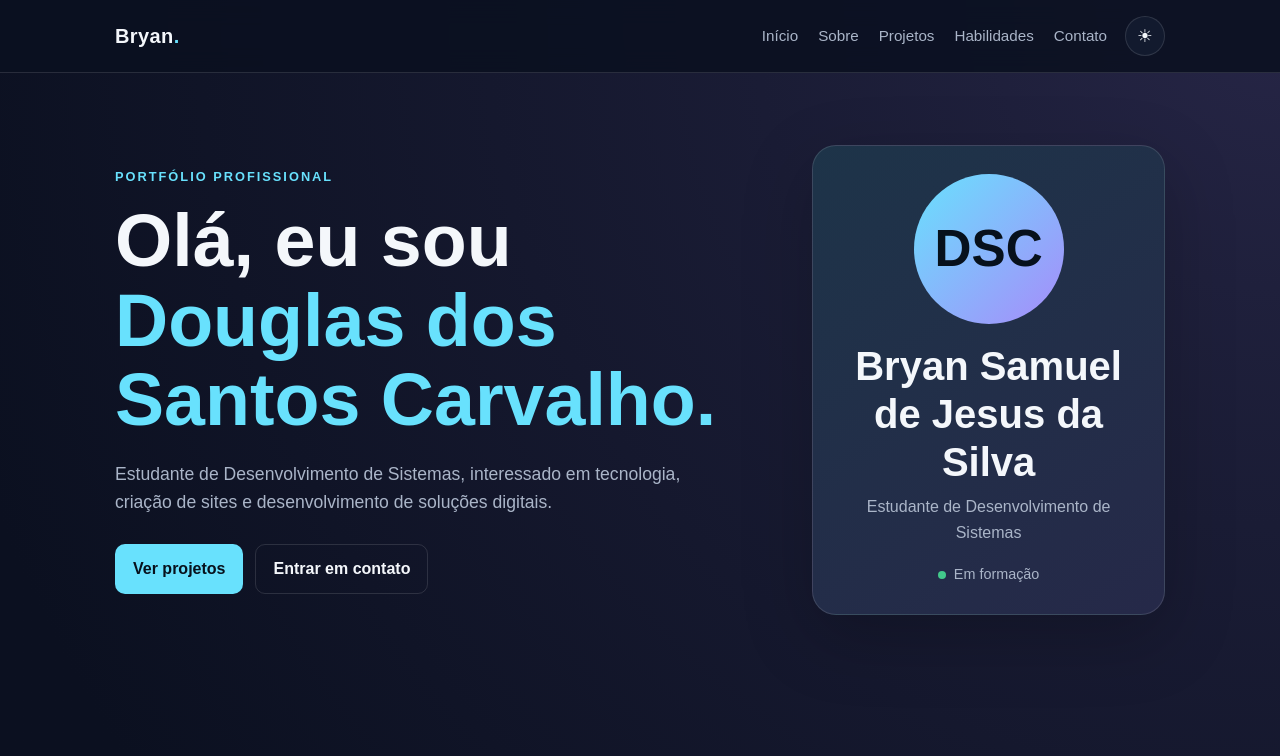
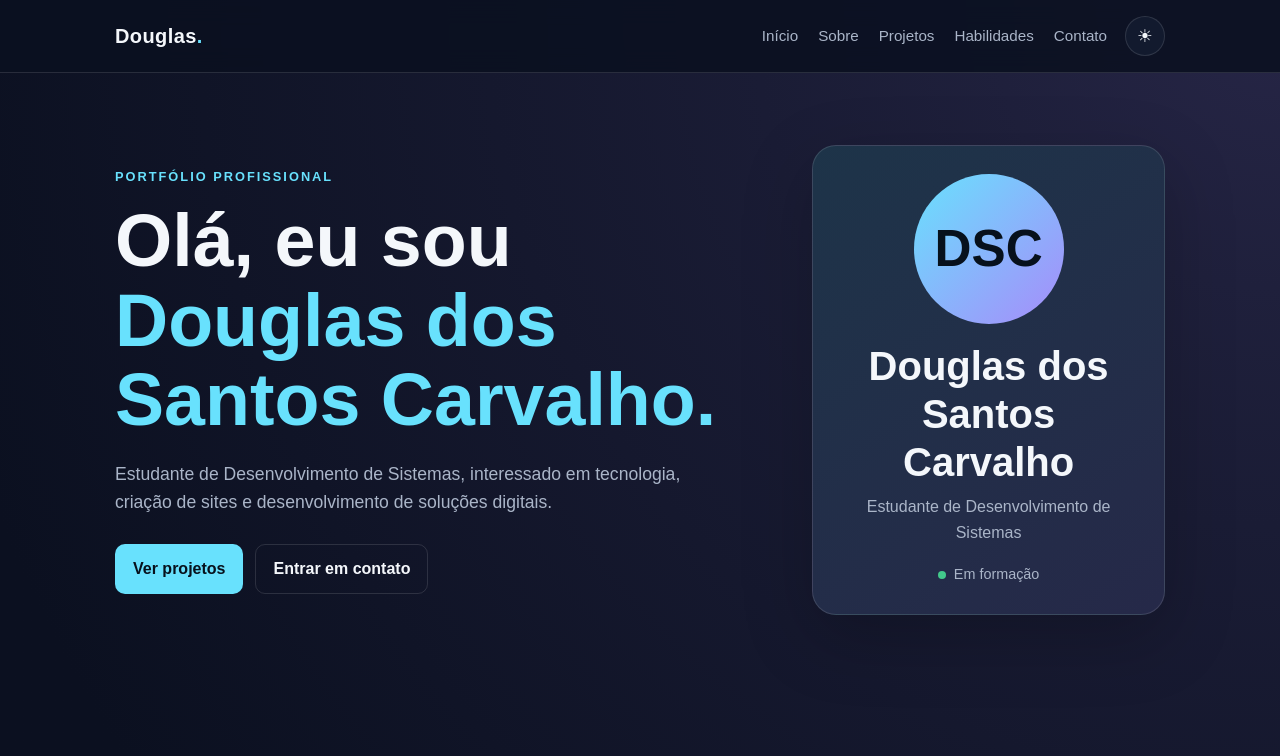
Before and after one commit to Douglas171108/Portifolio_4-_Bimestre, a plain HTML site: page index.html in a window 1280 px wide. Shown: the top 756 px of the page. Drawn offline with Linux system fonts and the light colour scheme.

Commit message:
Update index.html

```diff
--- a/index.html
+++ b/index.html
@@ -11,7 +11,7 @@
 <body>
   <header class="site-header">
     <nav class="nav container" aria-label="Navegação principal">
-      <a class="logo" href="#inicio" aria-label="Voltar ao início">Bryan<span>.</span></a>
+      <a class="logo" href="#inicio" aria-label="Voltar ao início">Douglas<span>.</span></a>
       <div class="nav-right">
         <ul class="nav-links">
           <li><a href="#inicio">Início</a></li>
@@ -40,7 +40,7 @@
       </div>
       <aside class="profile-card">
         <div class="avatar" aria-hidden="true">DSC</div>
-        <h2>Bryan Samuel de Jesus da Silva</h2>
+        <h2>Douglas dos Santos Carvalho</h2>
         <p>Estudante de Desenvolvimento de Sistemas</p>
         <span class="status"><span aria-hidden="true"></span> Em formação</span>
       </aside>
```
